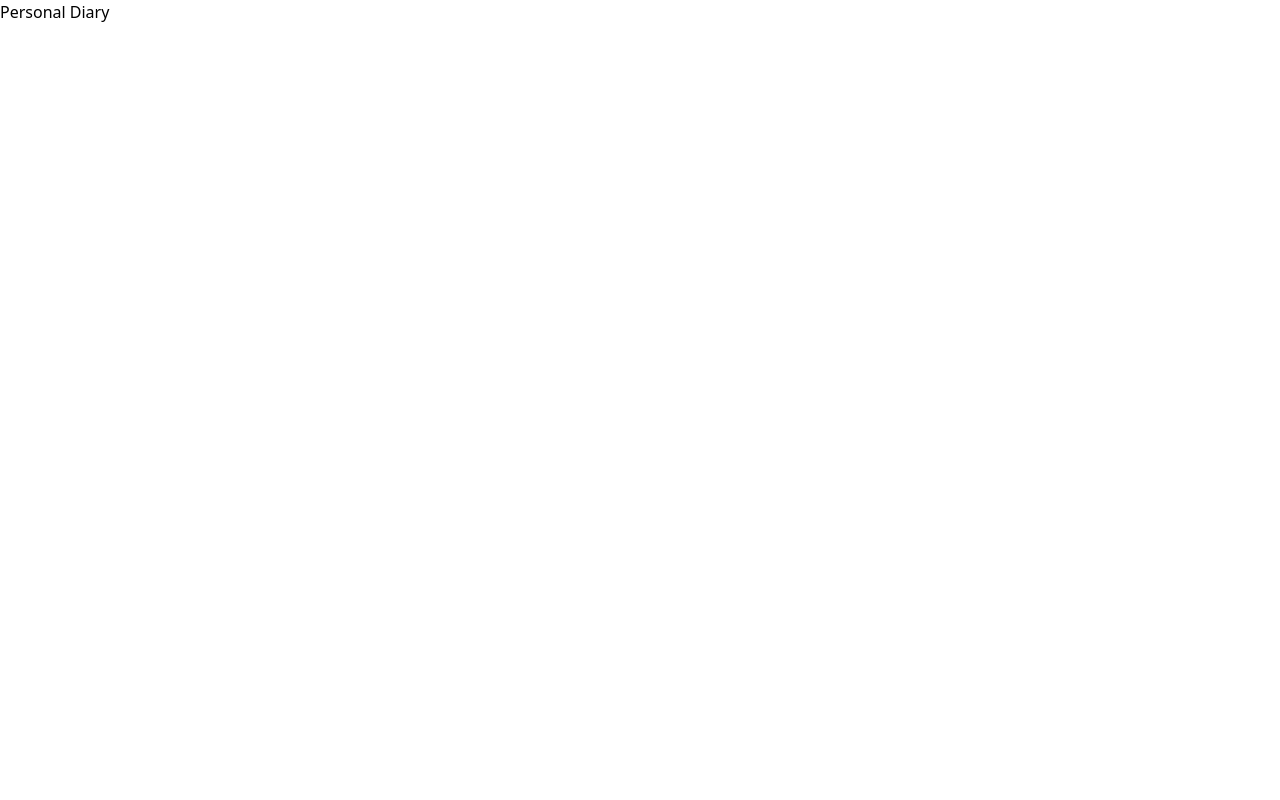
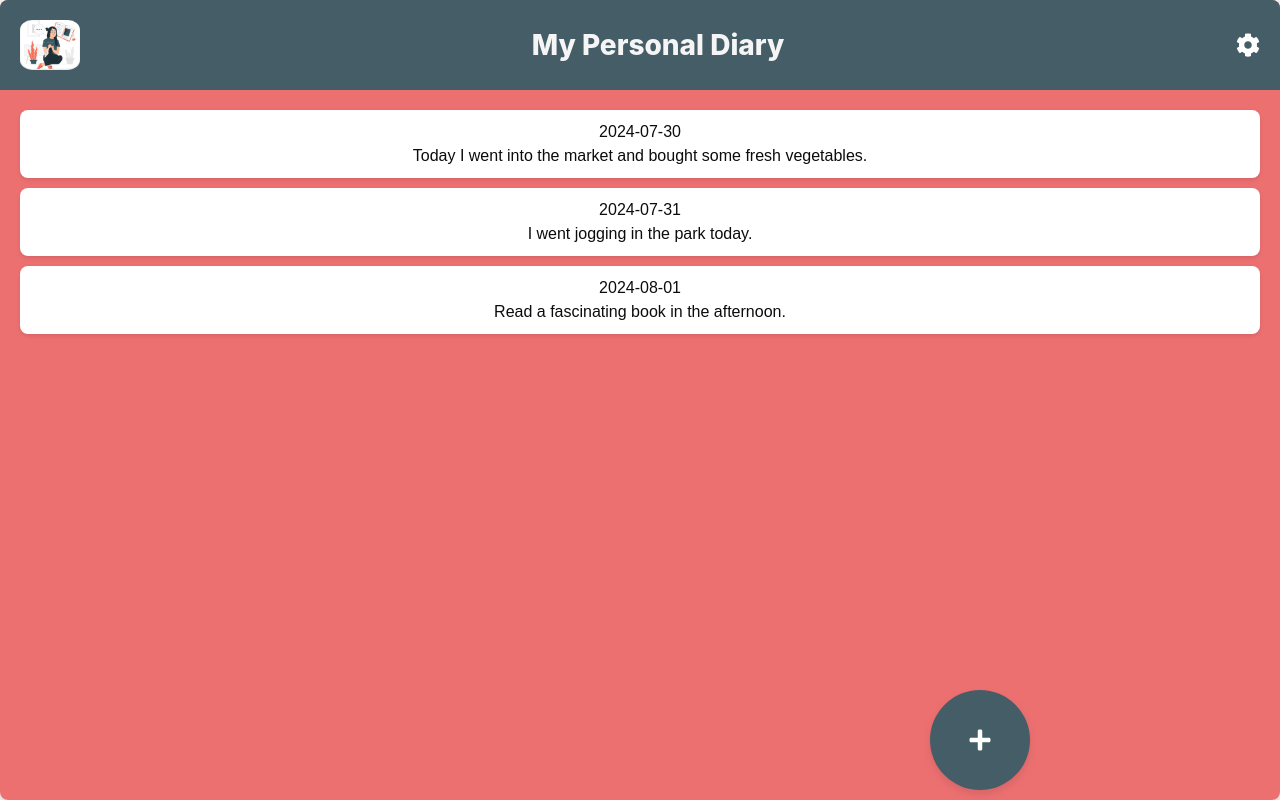
Before and after one commit to AnjaliGrover22/Personal-Diary-React, a React (Vite) app: page / in a window 1280 px wide. Built offline with nearby package versions, Linux system fonts and the light colour scheme.

Commit message:
Improved code and style

```diff
--- a/src/App.css
+++ b/src/App.css
@@ -0,0 +1,18 @@
+html,
+body,
+#root,
+.App {
+  height: 100%;
+  width: 100%;
+  margin: 0;
+  padding: 0;
+  overflow: hidden;
+}
+
+.App {
+  display: flex;
+  flex-direction: column;
+  width: 100%;
+  height: 100%;
+  background-color: #f0f0f0; /* Optional: Set a background color */
+}
--- a/src/App.jsx
+++ b/src/App.jsx
@@ -1,11 +1,13 @@
 import "./App.css";
-
-function App() {
+import DiaryList from "./components/DiaryList/DiaryList.jsx";
+import "./components/DiaryList/DiaryList.css";
+import { useState } from "react";
+const App = () => {
   return (
-    <div>
-      <h1>Personal Diary</h1>
+    <div className="App">
+      <DiaryList />
     </div>
   );
-}
+};
 
 export default App;
--- a/src/components/AddEntryBottun/AddEntryBottun.jsx
+++ b/src/components/AddEntryBottun/AddEntryBottun.jsx
@@ -1,4 +1,4 @@
-import { FaPlus } from "react-icons/fa"; // Import the settings icon
+import { FaPlus } from "react-icons/fa"; //Import the plus icon
 import "./AddEntryButton.css";
 const AddEntryBottun = () => {
   return (
--- a/src/components/AddEntryBottun/AddEntryButton.css
+++ b/src/components/AddEntryBottun/AddEntryButton.css
@@ -2,16 +2,16 @@
   display: flex;
   align-items: center;
   justify-content: center;
-  width: 60px;
-  height: 60px;
+  width: 100px;
+  height: 100px;
   background-color: #445d67; /* Match the color from the image */
   color: white;
   border: none;
   border-radius: 50%;
   cursor: pointer;
   position: fixed;
-  bottom: 20px; /* Adjust this value to position the button at the bottom */
-  right: 20px; /* Adjust this value to position the button to the right */
+  bottom: 10px; /* Adjust this value to position the button at the bottom */
+  right: 250px; /* Adjust this value to position the button to the right */
   box-shadow: 0 4px 8px rgba(0, 0, 0, 0.1);
   transition: background-color 0.3s ease;
 }
--- a/src/components/DiaryList/DiaryList.css
+++ b/src/components/DiaryList/DiaryList.css
@@ -1,7 +1,10 @@
 .diary-list {
+  display: flex;
+  flex-direction: column;
   width: 100%;
-  max-width: 600px;
-  margin: auto;
+  height: 100%;
+  max-width: 1500px;
+  margin: 0 auto;
   background: linear-gradient(
     to bottom,
     #ed7071 0%,
@@ -9,12 +12,12 @@
     #545f68 100%,
     #545f68 100%
   );
-
-  color: white;
+  color: rgb(12, 12, 12);
   font-family: Arial, sans-serif;
   text-align: center;
   border-radius: 8px;
   overflow: hidden;
+  overflow-y: auto;
   box-shadow: 0 4px 8px rgba(0, 0, 0, 0.1);
 }
 
@@ -24,6 +27,23 @@ header {
   align-items: center;
   padding: 20px;
   background-color: #445d67;
+  flex-shrink: 0;
+}
+.logo-image {
+  width: 60px;
+  height: 50px;
+  border-radius: 20%;
+}
+
+.title {
+  display: flex;
+  justify-content: space-between;
+  font-family: "Inter";
+  font-style: normal;
+  font-weight: 800;
+  font-size: 28px;
+  line-height: 34px;
+  color: #f5f5f5;
 }
 
 .settings-btn {
@@ -34,12 +54,20 @@ header {
 }
 
 .entries {
+  flex-grow: 1;
   padding: 20px;
+  overflow-y: auto;
 }
 
 .entry {
-  background-color: rgba(255, 255, 255, 0.2);
+  background-color: #ffffff;
   margin-bottom: 10px;
   padding: 10px;
   border-radius: 8px;
+  box-shadow: 0 2px 4px rgba(14, 13, 13, 0.1); /* Optional: add some shadow for better visibility */
 }
+
+.entry-image {
+  width: 100%;
+  border-radius: 8px;
+}
--- a/src/components/DiaryList/DiaryList.jsx
+++ b/src/components/DiaryList/DiaryList.jsx
@@ -3,19 +3,36 @@ import "./DiaryList.css";
 import { FaCog } from "react-icons/fa"; // Import the settings icon
 import { getDiaryEntries } from "../../utils/entryCardUtils";
 import AddEntryBottun from "../AddEntryBottun/AddEntryBottun.jsx";
+import logoImage from "../../assets/photo_2024-08-01_14-40-31.jpg";
+
+const entries = [
+  {
+    date: "2024-07-30",
+    text: "Today I went into the market and bought some fresh vegetables.",
+  },
+  {
+    date: "2024-07-31",
+    text: "I went jogging in the park today.",
+  },
+  {
+    date: "2024-08-01",
+    text: "Read a fascinating book in the afternoon.",
+  },
+];
 
 const DiaryList = () => {
-  const [entries, setEntries] = useState([]);
-
   useEffect(() => {
-    const storedEntries = getDiaryEntries();
-    setEntries(storedEntries);
+    const storedEntries = JSON.parse(localStorage.getItem("diaryEntries"));
+    if (!storedEntries || storedEntries.length === 0) {
+      localStorage.setItem("diaryEntries", JSON.stringify(entries));
+    }
   }, []);
 
   return (
     <div className="diary-list">
       <header>
-        <h1>My Diary</h1>
+        <img className="logo-image" src={logoImage}></img>
+        <h1 className="title">My Personal Diary</h1>
         <button className="settings-btn">
           <FaCog className="settings-icon" />
         </button>
```
Also changed, not shown: src/assets/photo_2024-08-01_14-40-31.jpg (added).
